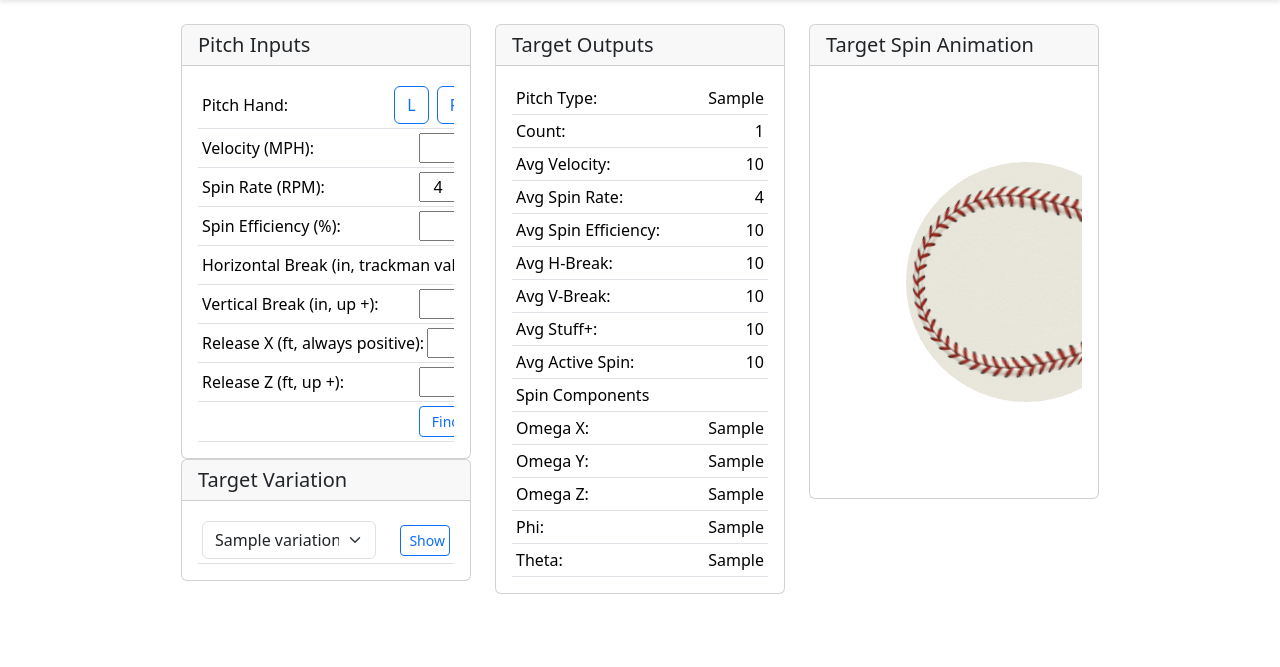
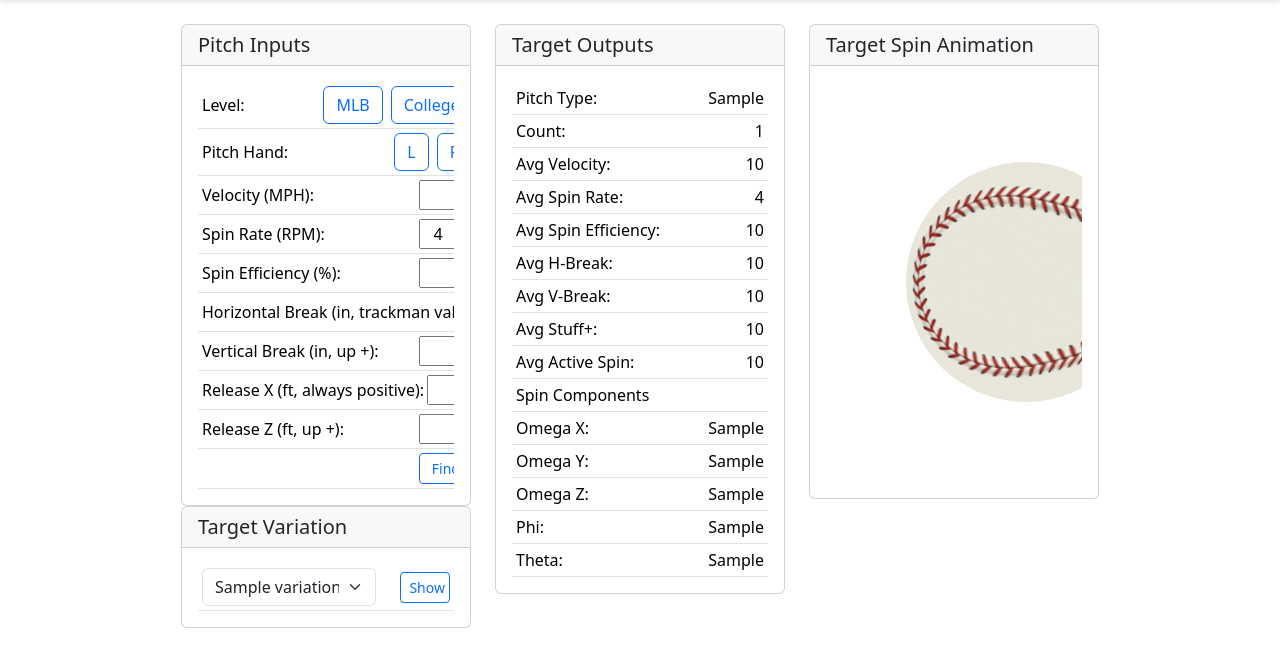
Before and after one commit to abritton2002/FL-Kressy, a Flask app: template templates/calculator.html in a window 1280 px wide. Shown: the part 56-723 px from the top of the page. Run offline with Flask 3, Linux system fonts and the light colour scheme; the template is opened without the code that fills it: most values are stand-ins (such as "Sample title", 1, 10 or a date in 2020).

Commit message:
Add new data directory and updata app.py, pitch_classify.py and calculator.html

```diff
--- a/app.py
+++ b/app.py
@@ -42,15 +42,19 @@ def home():
                 "spin_efficiency": float(request.form.get("spin_efficiency")),
             }
 
+            session['level'] = request.form.get("level")
             form_data = session['form_data']
             # Fetch pitch data based on session information
-            df = pc.recommend_secondary_pitches(**form_data)
+            if session['level'] == 'MLB':
+                df = pc.recommend_secondary_pitches(**form_data)
+            else:
+                df = pc.college_recommend_secondary_pitches(**form_data)
 
             if len(df) > 0:
                 no_results=1
                 session['recommendations'] = df.to_dict()
                 session['target_variations'] = df['pitch_type_cons']
-                return render_template('calculator.html', target_variations=session['target_variations'],  **form_data, no_results=0)
+                return render_template('calculator.html', target_variations=session['target_variations'],  **form_data, no_results=0, level=session['level'])
             else:
                 return render_template('calculator.html',  **form_data, no_results=1)
 
@@ -73,7 +77,7 @@ def home():
             new_df['spin_axis_theta'] = new_df['spin_axis_theta'].astype(float).round(2)
             new_df['spin_axis_phi'] = new_df['spin_axis_phi'].astype(float).round(2)
             new_dict = {key: value[0] if value else None for key, value in new_df.to_dict(orient="list").items()}
-            return render_template('calculator.html', **form_data, **new_dict, target_variation=session['target_variation'], target_variations=session['target_variations'])
+            return render_template('calculator.html', **form_data, **new_dict, target_variation=session['target_variation'], target_variations=session['target_variations'], level=session['level'])
 
         else:
             form_data = {
--- a/templates/calculator.html
+++ b/templates/calculator.html
@@ -51,6 +51,18 @@
                         <div class="table-responsive h-100">
                             <form action="/" method="post">
                                 <table class="table table-sm table-hover mb-0" style="padding:10%;">
+                                    <tr>
+                                        <td>
+                                            <label for="level">Level:</label>
+                                            <div class="d-flex justify-content-end gap-2">
+                                                <input type="radio" class="btn-check" name="level" id="level_mlb" value="MLB" {% if level == "MLB" %}checked{% endif %}>
+                                                <label class="btn btn-outline-primary" for="level_mlb">MLB</label>
+                                                <input type="radio" class="btn-check" name="level" id="level_college" value="College" {% if level == "College" %}checked{% endif %}>
+                                                <label class="btn btn-outline-primary" for="level_college">College</label>
+                                            </div>
+                                        </td>
+                                    </tr>
+
                                     <tr>
                                         <td>
                                             <label for="pitch_hand">Pitch Hand:</label>
```
